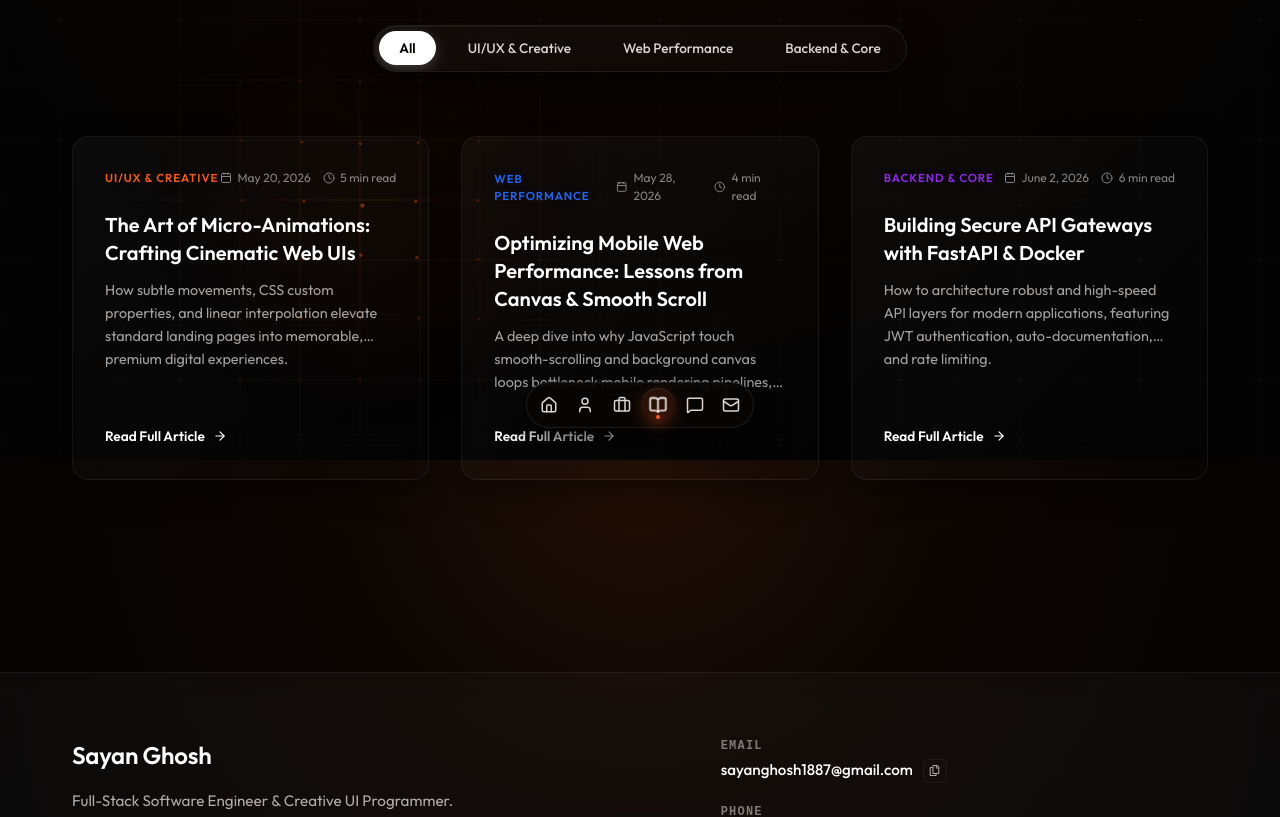
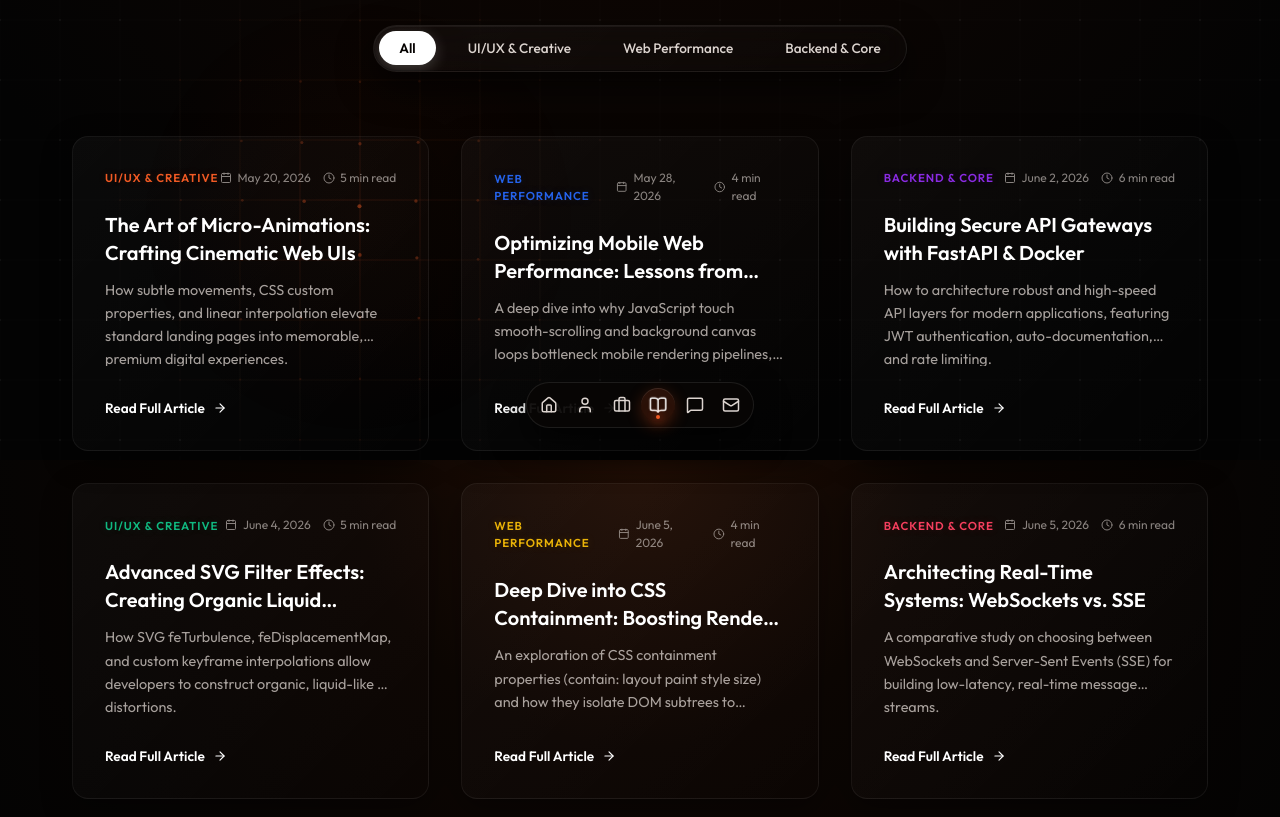
Before and after one commit to me-sayanghosh/Portfolio, a React app: page /blogs in a window 1280 px wide. Shown: the part 340-1157 px from the top of the page. Built offline with nearby package versions, Linux system fonts and the light colour scheme; the HTML template or start-up script is replaced by a standard one.

Commit message:
feat: Add new blog posts and enhance blog card styles for improved readability

```diff
--- a/src/components/Blogs.jsx
+++ b/src/components/Blogs.jsx
@@ -268,11 +268,182 @@ CMD ["uvicorn", "main:app", "--host", "0.0.0.0", "--port", "8000"]
 
 A high-performance backend requires modern routing speeds, cryptographic security, and clean packaging. FastAPI combined with Docker provides a state-of-the-art framework for freshers and experienced backend engineers alike, ensuring that your core server logic remains robust, clean, and scaling-ready.
       `
+    },
+    {
+      id: 4,
+      title: 'Advanced SVG Filter Effects: Creating Organic Liquid Distortion',
+      category: 'UI/UX & Creative',
+      date: 'June 4, 2026',
+      readTime: '5 min read',
+      snippet: 'How SVG feTurbulence, feDisplacementMap, and custom keyframe interpolations allow developers to construct organic, liquid-like UI distortions.',
+      accent: '#10b981',
+      glow: 'rgba(16, 185, 129, 0.15)',
+      content: `
+# Advanced SVG Filter Effects: Creating Organic Liquid Distortion
+
+In modern web design, standard geometric hover effects and linear translations can sometimes feel cold. To create a design that feels premium and organic, creative developers turn to **SVG filters**.
+
+Using filter elements like \`<feTurbulence>\` and \`<feDisplacementMap>\`, we can warp flat pixel layouts into fluid, liquid-like shapes. Let's look at how to build a dynamic distortion container.
+
+---
+
+## 1. The Math of Displacements
+
+Displacement mapping works by offseting the original position of a pixel $(x, y)$ by an amount determined by the color values of a second image—the displacement map.
+
+$$x_{\text{new}} = x + (R(x, y) - 0.5) \times \text{scale}$$
+$$y_{\text{new}} = y + (G(x, y) - 0.5) \times \text{scale}$$
+
+By using a generated Perlin noise map as the input, we can introduce organic, natural distortions instead of sterile pixelated shifts.
+
+---
+
+## 2. Defining the SVG Filter
+
+First, we define the filter inside a hidden SVG element on the page.
+
+\`\`\`xml
+<svg style="position: absolute; width: 0; height: 0;">
+  <defs>
+    <filter id="liquid-distortion">
+      <feTurbulence
+        type="fractalNoise"
+        baseFrequency="0.04"
+        numOctaves="2"
+        result="noise"
+      />
+      <feDisplacementMap
+        in="SourceGraphic"
+        in2="noise"
+        scale="20"
+        xChannelSelector="R"
+        yChannelSelector="G"
+      />
+    </filter>
+  </defs>
+</svg>
+\`\`\`
+
+In your CSS, apply the filter:
+
+\`\`\`css
+.liquidCard {
+  transition: filter 0.3s ease;
+}
+.liquidCard:hover {
+  filter: url(#liquid-distortion);
+}
+\`\`\`
+
+---
+
+## Summary
+
+Combining SVG mathematical filters with modern CSS transforms creates rich, interactive designs. This allows you to construct premium layouts that react organically to user interaction.
+      `
+    },
+    {
+      id: 5,
+      title: 'Deep Dive into CSS Containment: Boosting Render Performance',
+      category: 'Web Performance',
+      date: 'June 5, 2026',
+      readTime: '4 min read',
+      snippet: 'An exploration of CSS containment properties (contain: layout paint style size) and how they isolate DOM subtrees to minimize browser reflows.',
+      accent: '#eab308',
+      glow: 'rgba(234, 179, 8, 0.15)',
+      content: `
+# Deep Dive into CSS Containment: Boosting Render Performance
+
+When rendering complex dashboards or large feeds of dynamic cards, browsers often spend substantial CPU time recalculating layouts. Every time a small element changes size, the browser performs a **reflow** of the entire document.
+
+CSS Containment allows you to tell the browser: *"This component is completely self-contained. Changes inside do not affect the outside layout."*
+
+---
+
+## 1. The \`contain\` Property Values
+
+The \`contain\` property accepts four main keywords that isolate different rendering behaviors:
+
+* **layout:** Tells the browser that nothing outside this box affects its internal layout, and vice versa.
+* **paint:** Ensures that children of the element are never painted outside its bounds.
+* **size:** Informs the browser that the element's size is independent of its children's sizes.
+* **content:** A shorthand for \`layout paint\`.
+
+---
+
+## 2. How it prevents Reflow Cascades
+
+Without containment, modifying the text inside a deeply nested card triggers a cascade:
+
+$$\text{DOM Change} \rightarrow \text{Recalculate Style} \rightarrow \text{Update Layout (Entire Page)} \rightarrow \text{Paint}$$
+
+With \`contain: content;\` applied:
+
+$$\text{DOM Change} \rightarrow \text{Recalculate Style} \rightarrow \text{Update Layout (Card Subtree Only)} \rightarrow \text{Paint}$$
+
+This cuts rendering bottleneck calculations down to a fraction of their standard execution cost, maintaining 60fps even during heavy DOM updates.
+
+---
+
+## Summary
+
+By understanding containment and isolating complex layout subtrees, we can keep the portfolio's micro-animations and interactive grids highly performant, ensuring fluid scrolling across all devices.
+      `
+    },
+    {
+      id: 6,
+      title: 'Architecting Real-Time Systems: WebSockets vs. SSE',
+      category: 'Backend & Core',
+      date: 'June 5, 2026',
+      readTime: '6 min read',
+      snippet: 'A comparative study on choosing between WebSockets and Server-Sent Events (SSE) for building low-latency, real-time message streams.',
+      accent: '#f43f5e',
+      glow: 'rgba(244, 63, 94, 0.15)',
+      content: `
+# Architecting Real-Time Systems: WebSockets vs. SSE
+
+In modern web development, static HTTP requests are no longer sufficient for real-time dashboards, guestbooks, or collaborative modules. Choosing the right real-time protocol is crucial for both performance and backend complexity.
+
+Let's compare **WebSockets** and **Server-Sent Events (SSE)** to determine the optimal solution for your next service.
+
+---
+
+## 1. WebSockets: Full-Duplex Power
+
+WebSockets provide a persistent, bi-directional communication channel over a single TCP connection.
+
+* **Pros:** Low-overhead bi-directional transport, excellent for gaming, chats, and collaborative tools.
+* **Cons:** Bypasses HTTP, requires dedicated routing setup, and does not automatically support automatic reconnection.
+
+---
+
+## 2. Server-Sent Events (SSE): Lightweight Streaming
+
+SSE is a server-to-client unidirectional push protocol built directly on standard HTTP.
+
+* **Pros:** Standard HTTP connection, native automatic reconnection support, and simple integration with API Gateways.
+* **Cons:** Client cannot send messages over the stream; it must send separate HTTP POST requests.
+
+---
+
+## 3. Decision Matrix
+
+Use the following guidelines to select your real-time architecture:
+
+* **Choose WebSockets when:** Both client and server need to send high-frequency messages (e.g., collaborative canvas, multiplayer game).
+* **Choose SSE when:** The client only needs to receive live updates from the server (e.g., notification feeds, live logs, or dynamic guestbooks).
+
+---
+
+## Summary
+
+Selecting the appropriate protocol simplifies backend logic. For visitor logs and guestbooks, SSE offers a robust, HTTP-native streaming model, while WebSockets excel in active multi-user interaction layers.
+      `
     }
   ];
 
   const filteredBlogs = featured
-    ? blogPosts.slice(0, 2)
+    ? blogPosts.slice(0, 3)
     : (activeCategory === 'All'
       ? blogPosts
       : blogPosts.filter(post => post.category === activeCategory));
--- a/src/components/Blogs.module.css
+++ b/src/components/Blogs.module.css
@@ -92,6 +92,7 @@
   position: relative;
   transition: all 0.3s cubic-bezier(0.16, 1, 0.3, 1);
   box-shadow: 0 10px 30px rgba(0, 0, 0, 0.4);
+  height: 100%;
 }
 
 .blogCard:hover {
@@ -134,6 +135,11 @@
   font-size: 1.25rem;
   font-weight: 600;
   line-height: 1.4;
+  height: 2.8em; /* Exactly 2 lines */
+  display: -webkit-box;
+  -webkit-line-clamp: 2;
+  -webkit-box-orient: vertical;
+  overflow: hidden;
   color: var(--text-primary);
   margin-bottom: 0.75rem;
   transition: color 0.2s ease;
@@ -154,6 +160,7 @@
   -webkit-line-clamp: 3;
   -webkit-box-orient: vertical;
   overflow: hidden;
+  height: 4.8em; /* Exactly 3 lines */
 }
 
 .cardFooter {
```
